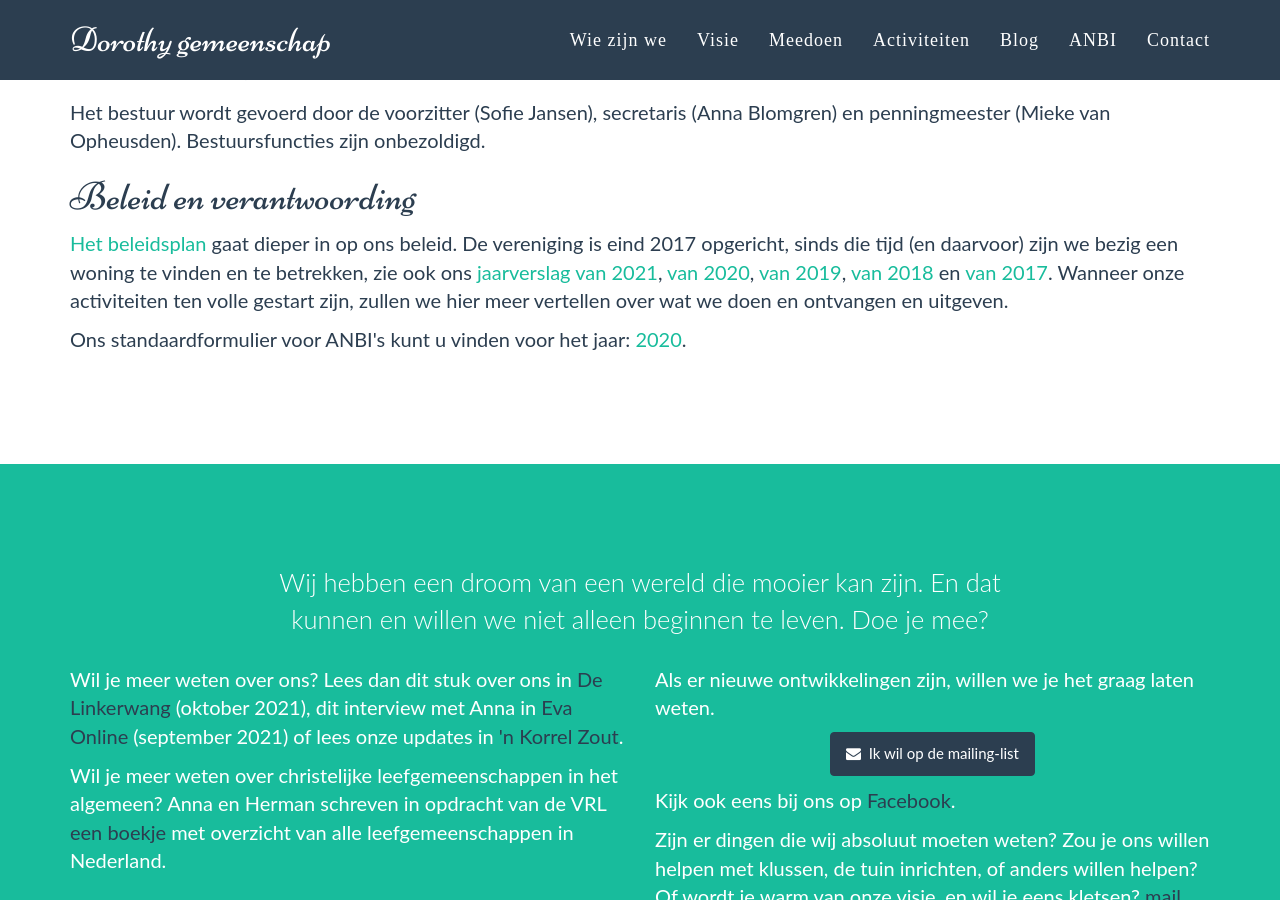
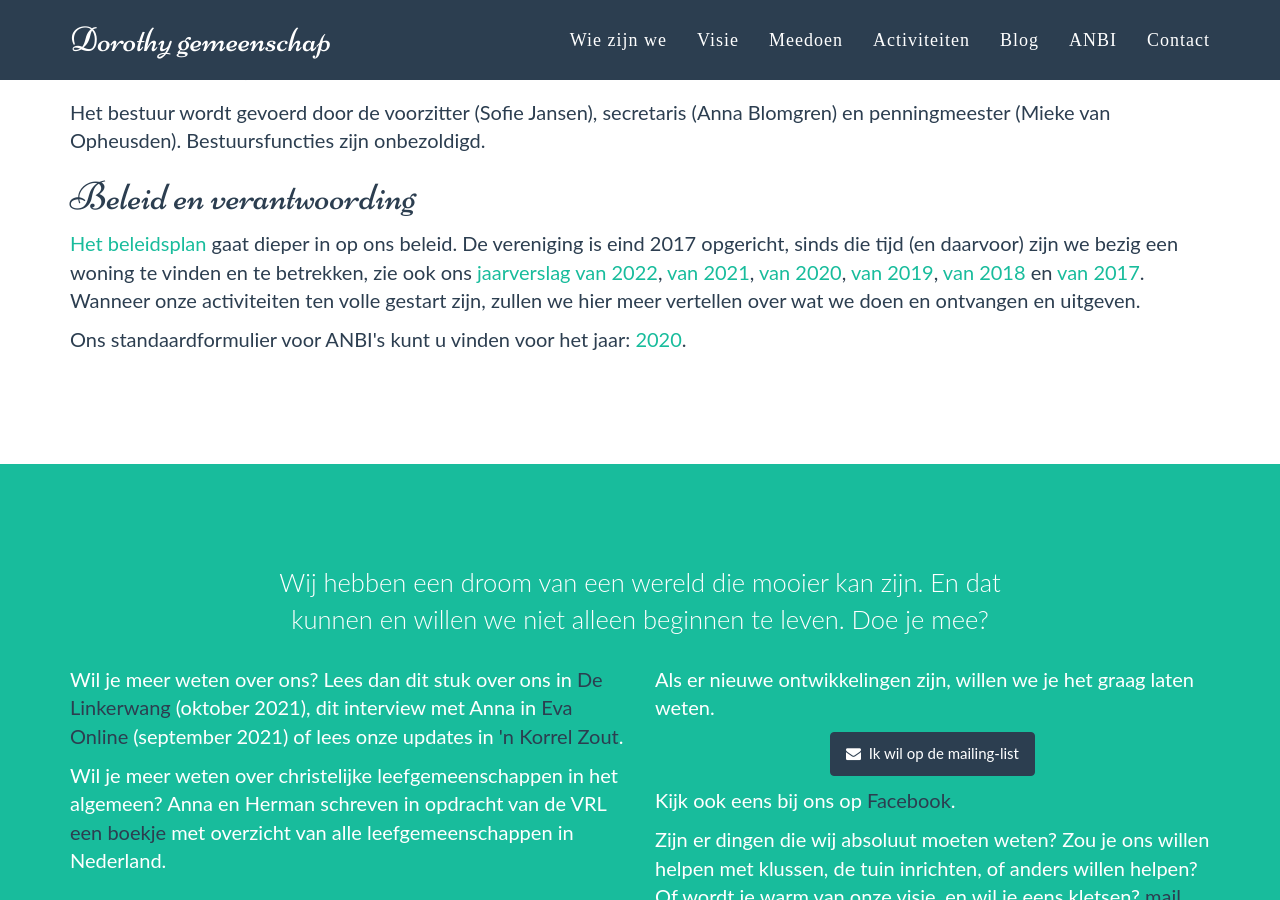
Before and after one commit to dorothygemeenschap/dorothygemeenschap.github.io, a Jekyll site: the page built from anbi.html, in a window 1280 px wide and 900 px high, scrolled down 567 px. Built offline with Jekyll 4.4.1, drawn with Linux system fonts in a browser that asks for light colours; some web fonts are replaced.

Commit message:
Update anbi.html

```diff
--- a/anbi.html
+++ b/anbi.html
@@ -47,7 +47,7 @@
 
 <p><a href="beleidsplan-2022.pdf">Het beleidsplan</a> gaat dieper in op ons beleid. De vereniging
 is eind 2017 opgericht, sinds die tijd (en daarvoor) zijn we bezig een woning te vinden en te betrekken,
-  zie ook ons <a href="verslag-2021.pdf">jaarverslag van 2021</a>, <a href="verslag-2020.pdf">van 2020</a>, <a href="verslag-2019.pdf">van 2019</a>,
+  zie ook ons <a href="verslag-2022.pdf">jaarverslag van 2022</a>, <a href="verslag-2021.pdf">van 2021</a>, <a href="verslag-2020.pdf">van 2020</a>, <a href="verslag-2019.pdf">van 2019</a>,
 <a href="verslag-2018.pdf">van 2018</a> en <a href="verslag-2017.pdf">van 2017</a>.
 Wanneer onze activiteiten ten volle gestart zijn, zullen we hier meer vertellen over wat we doen en ontvangen en uitgeven.</p>
 
```
